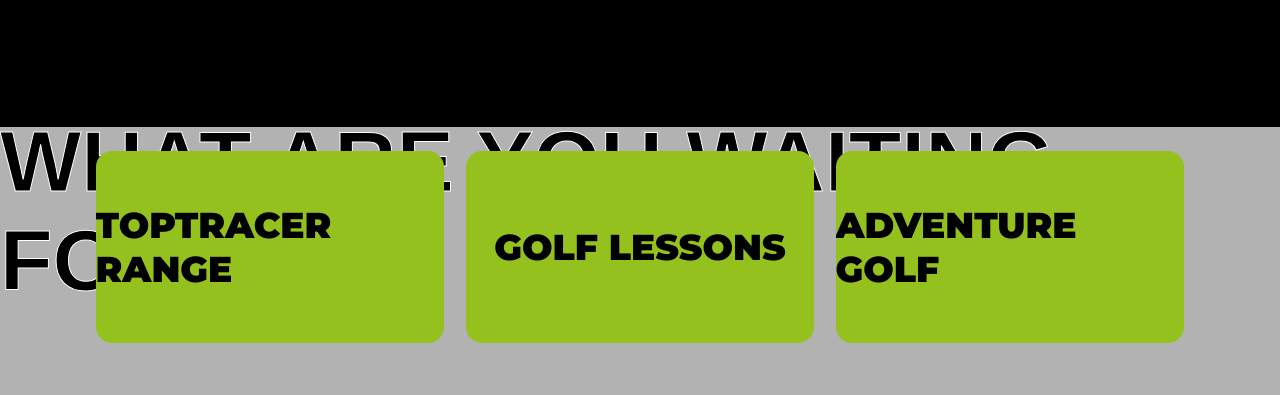
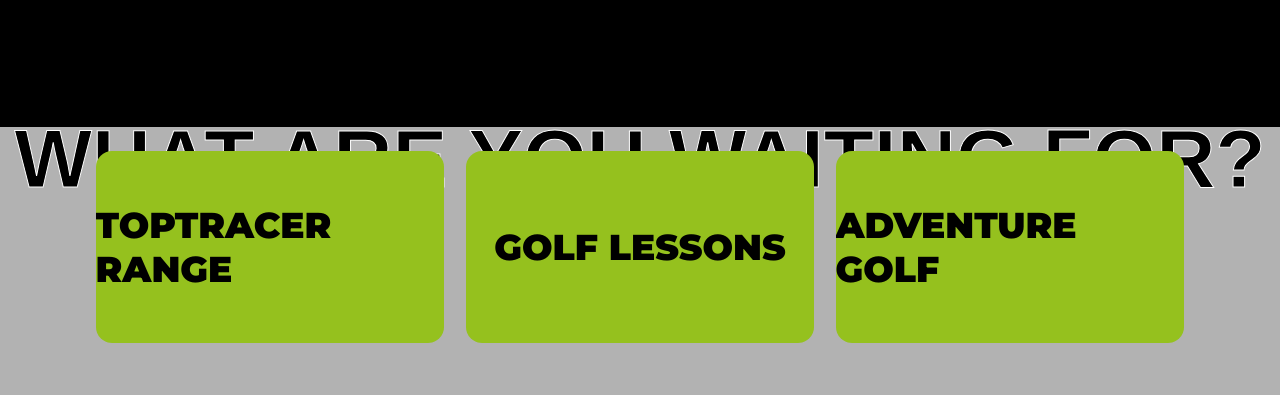
Before and after one commit to Harman-khurmi/sidcup-golf-clone, a plain HTML site: page index.html in a window 1280 px wide. Shown: the part 3901-4296 px from the top of the page. Drawn offline with nearby package versions, Linux system fonts and the light colour scheme; a web font is replaced by a local one.

Commit message:
version 2.0

```diff
--- a/page3.css
+++ b/page3.css
@@ -96,7 +96,7 @@ html,body{
 {
     position: absolute;
     top:-25px;
-    font-size: 86px;
+    font-size: 82px;
     font-weight: 900;
     color: black;
     text-transform: uppercase;
```
